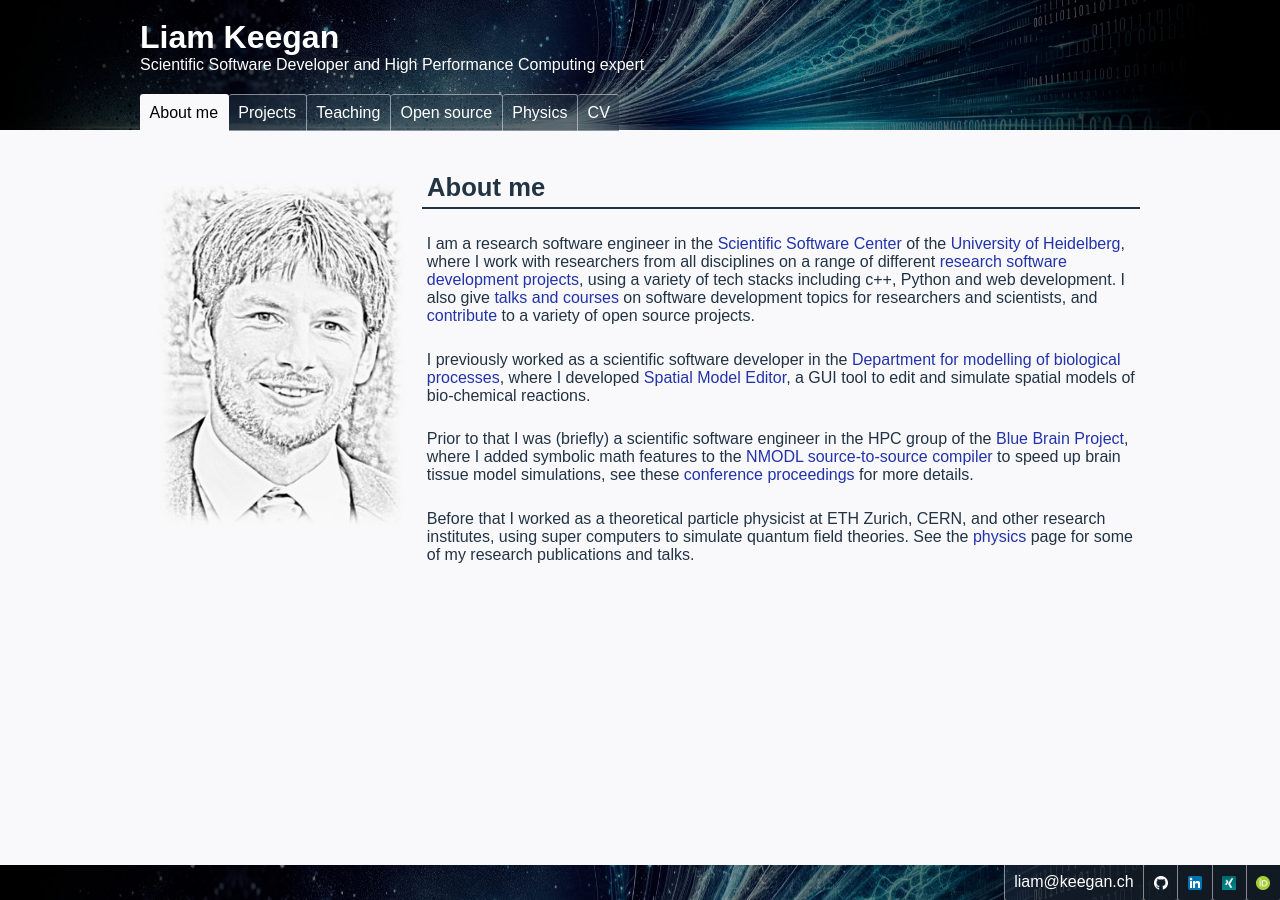
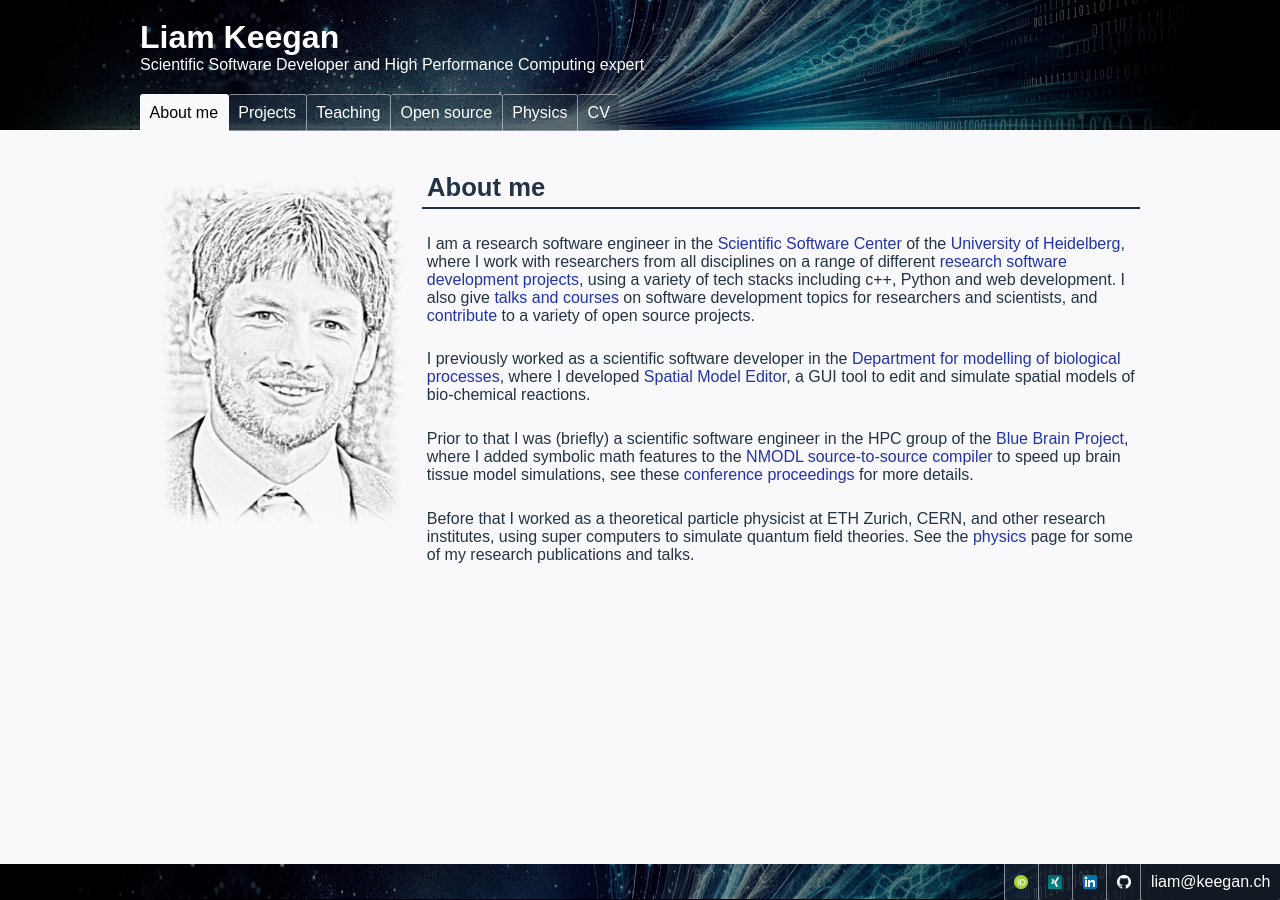
Before and after one commit to lkeegan/lkeegan.github.io, a Jekyll site: the page built from index.md, in a window 1280 px wide and 900 px high. Built offline with Jekyll 4.4.1, drawn with Linux system fonts in a browser that asks for light colours.

Commit message:
Improve layout templating and styling

```diff
--- a/_config.yml
+++ b/_config.yml
@@ -1,3 +1,8 @@
+title: Liam Keegan
+description: Personal website for Liam Keegan.
+url: "https://keegan.ch"
+baseurl: ""
+
 exclude:
   - README.md
   - LICENSE
--- a/_layouts/default.html
+++ b/_layouts/default.html
@@ -1,21 +1,7 @@
 ---
-navbar_pages:
-  - title: About me
-    url: index
-  - title: Projects
-    url: projects
-  - title: Teaching
-    url: teaching
-  - title: Open source
-    url: open-source
-  - title: Physics
-    url: physics
-  - title: CV
-    url: cv
 ---
-
-<!DOCTYPE html PUBLIC "-//W3C//DTD XHTML 1.0 Strict//EN" "http://www.w3.org/TR/xhtml1/DTD/xhtml1-strict.dtd">
-<html xmlns="http://www.w3.org/1999/xhtml" lang="en" xml:lang="en">
+<!doctype html>
+<html lang="en">
   <head>
     <meta name="author" content="Liam Keegan" />
     <meta charset="utf-8" />
@@ -24,11 +10,15 @@
       name="viewport"
       content="width=device-width, initial-scale=1"
     />
-    <title>Liam Keegan :: {{ page.title }}</title>
-    <link rel="shortcut icon" type="image/png" href="/imgs/favicon.png" />
+    <title>{{ site.title }} :: {{ page.title }}</title>
+    <link
+      rel="shortcut icon"
+      type="image/png"
+      href="{{ '/imgs/favicon.png' | relative_url }}"
+    />
     <link
       rel="stylesheet"
-      href="css/layout.css"
+      href="{{ '/css/layout.css' | relative_url }}"
       type="text/css"
       media="screen"
     />
@@ -44,21 +34,26 @@
         </div>
         <div id="navbar" class="navigation-buttons">
           <ul>
-            {% for navbar_page in layout.navbar_pages %}
+            {% for navbar_page in site.data.navigation %}
             <li>
               {% if navbar_page.title == page.title %}
-              <a class="active" href="{{ navbar_page.url }}.html"
+              <a class="active" href="{{ navbar_page.url | relative_url }}"
                 >{{ navbar_page.title }}</a
               >
               {% else %}
-              <a href="{{ navbar_page.url }}.html">{{ navbar_page.title}}</a>
+              <a href="{{ navbar_page.url | relative_url }}"
+                >{{ navbar_page.title }}</a
+              >
               {% endif %}
             </li>
             {% endfor %}
           </ul>
         </div>
       </div>
-      <div id="content" style="background-image:url(imgs/{{ page.image }});">
+      <div
+        id="content"
+        style="--page-bg-image: url('{{ page.image | prepend: '/imgs/' | relative_url }}');"
+      >
         <div id="pic"></div>
         <div id="txt">{{ content }}</div>
       </div>
@@ -66,22 +61,34 @@
         <ul>
           <li>
             <a href="https://orcid.org/0000-0002-0654-4979"
-              ><img src="imgs/ORCID.png" alt="ORCID" width="14px"
+              ><img
+                src="{{ '/imgs/ORCID.png' | relative_url }}"
+                alt="ORCID"
+                width="14px"
             /></a>
           </li>
           <li>
             <a href="https://www.xing.com/profile/Liam_Keegan2"
-              ><img src="imgs/XING.png" alt="XING" width="14px"
+              ><img
+                src="{{ '/imgs/XING.png' | relative_url }}"
+                alt="XING"
+                width="14px"
             /></a>
           </li>
           <li>
             <a href="https://www.linkedin.com/in/liamrgkeegan"
-              ><img src="imgs/LinkedIn.png" alt="LinkedIn" width="14px"
+              ><img
+                src="{{ '/imgs/LinkedIn.png' | relative_url }}"
+                alt="LinkedIn"
+                width="14px"
             /></a>
           </li>
           <li>
             <a href="https://github.com/lkeegan"
-              ><img src="imgs/GitHub.png" alt="GitHub" width="14px"
+              ><img
+                src="{{ '/imgs/GitHub.png' | relative_url }}"
+                alt="GitHub"
+                width="14px"
             /></a>
           </li>
           <li>
--- a/css/layout.css
+++ b/css/layout.css
@@ -78,18 +78,19 @@
 }
 
 .navigation-buttons ul {
+  display: flex;
+  flex-wrap: wrap;
   margin: 0;
   padding: 0;
 }
 
 .navigation-buttons ul li {
   list-style-type: none;
-  display: inline;
+  display: flex;
 }
 
 .navigation-buttons li a {
   display: block;
-  float: left;
   padding: 0.2em 0.6em;
   border-radius: 3px 3px 0 0;
   background: rgba(34, 51, 68, 0.5);
@@ -130,6 +131,7 @@
   background-repeat: no-repeat;
   background-size: 250px auto;
   background-position: 2em 3em;
+  background-image: var(--page-bg-image);
 }
 
 @media screen and (min-width: 768px) {
@@ -210,7 +212,7 @@
 }
 
 #content li li {
-  background-color: none;
+  background-color: transparent;
   list-style-type: square;
   margin: 0.5em 0;
   padding: 0;
@@ -246,8 +248,11 @@
   color: var(--text-title-color);
 }
 
+#footer ul {
+  justify-content: flex-end;
+}
+
 #footer ul li a {
-  float: right;
   border-width: 0 0 1px 1px;
   border-radius: 0 0 3px 3px !important;
 }
```
Also changed, not shown: _data/navigation.yml (added, +12 -0 lines).
